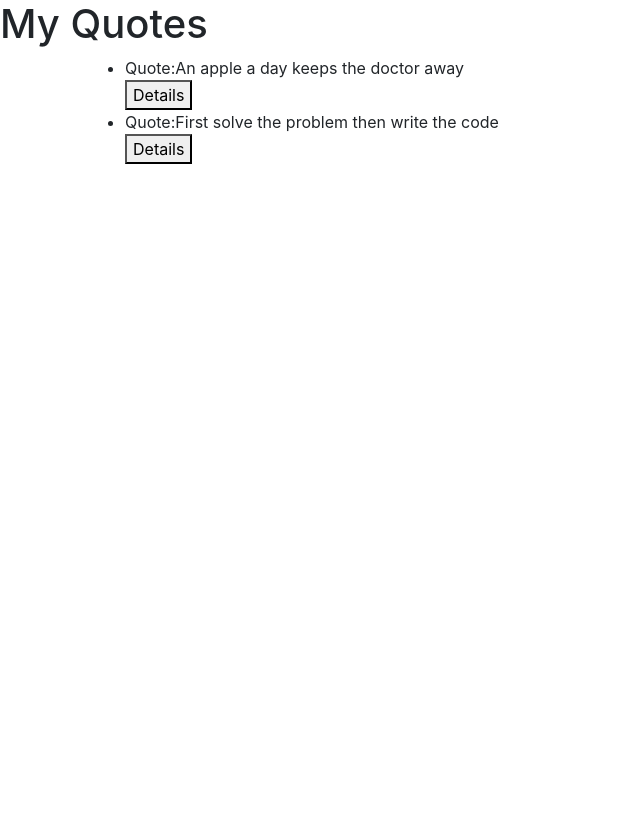
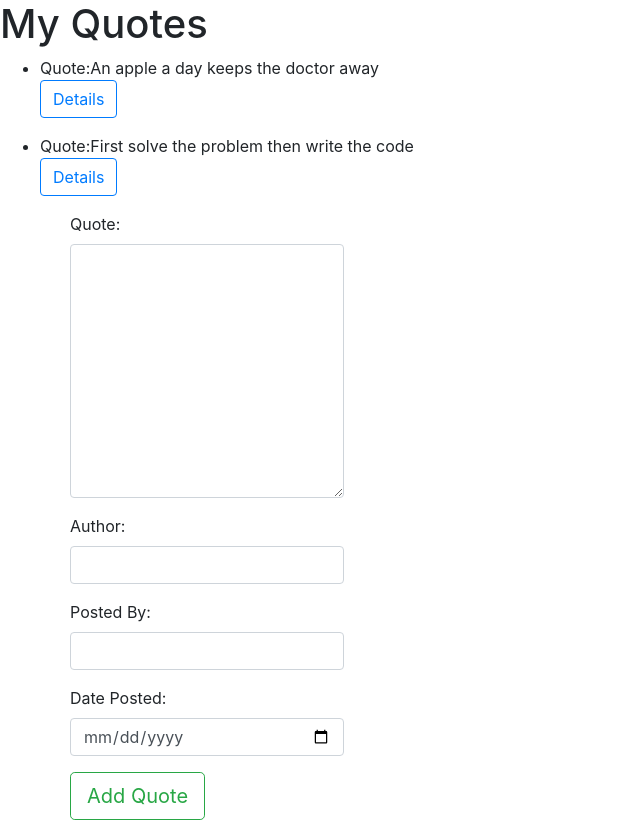
Before and after one commit to Mikemike-22/Quotes, an Angular app: page / in a window 1280 px wide. Shown: the whole page, without its empty margins (0-640 px from the left). Built offline with nearby package versions, Linux system fonts and the light colour scheme.

Commit message:
create a two way binding

```diff
--- a/src/app/app.module.ts
+++ b/src/app/app.module.ts
@@ -1,21 +1,25 @@
 import { BrowserModule } from '@angular/platform-browser';
 import { NgModule } from '@angular/core';
+import {FormsModule} from '@angular/forms';
 
 import { AppRoutingModule } from './app-routing.module';
 import { AppComponent } from './app.component';
 import { QuoteComponent } from './quote/quote.component';
 import { QuoteDetailsComponent } from './quote-details/quote-details.component';
 import { DateCountPipe } from './date-count.pipe';
+import { QuoteFormComponent } from './quote-form/quote-form.component';
 
 @NgModule({
   declarations: [
     AppComponent,
     QuoteComponent,
     QuoteDetailsComponent,
-    DateCountPipe
+    DateCountPipe,
+   QuoteFormComponent
   ],
   imports: [
     BrowserModule,
+    FormsModule,
     AppRoutingModule
   ],
   providers: [],
--- a/src/app/date-count.pipe.ts
+++ b/src/app/date-count.pipe.ts
@@ -11,7 +11,7 @@ export class DateCountPipe implements PipeTransform {
 
     let todayWithNoTime:any= new Date(today.getFullYear(),today.getMonth(),today.getDate())
 
-    var dateDifference=Math.abs(value-todayWithNoTime)
+    var dateDifference=Math.abs(todayWithNoTime-value)
 
     const secondsInADay=86400;
 
--- /dev/null
+++ b/src/app/quote-form/quote-form.component.html
@@ -0,0 +1,34 @@
+<div class="container-fluid">
+  <div class="row">
+    <form #goalForm='ngForm'>
+
+
+      <div class="form-group">
+        <label for="quote">Quote:</label>
+        <textarea  required class="form-control" id="quote" cols="20" rows="10" [(ngModel)]="newQuote.quote" name="quote" #quoteref="ngModel"required></textarea>
+
+
+      </div>
+
+
+      <div class="form-group">
+        <label for="author">Author:</label>
+        <input type="text" required class="form-control" id="author" [(ngModel)]="newQuote.author" name="author">
+
+      </div>
+
+      <div class="form-group">
+        <label for="publisher">Posted By:</label>
+        <input type="text" required class="form-control" id="publisher" [(ngModel)]="newQuote.publisher" name="publisher" #publisher="ngModel">
+      </div>
+
+      <div class="form-group">
+        <label for="actualDate">Date Posted:</label>
+        <input type="date" required class="form-control" id="date" [(ngModel)]="newQuote.actualDate" name="actualdate" #actualDate="ngModel" required >
+      </div>
+
+      <button type="submit" class="btn btn-outline-success btn-lg">Add Quote</button>
+
+    </form>
+  </div>
+</div>
--- /dev/null
+++ b/src/app/quote-form/quote-form.component.ts
@@ -0,0 +1,17 @@
+import { Component, OnInit } from '@angular/core';
+import {Quote} from '../quote'
+
+@Component({
+  selector: 'app-quote-form',
+  templateUrl: './quote-form.component.html',
+  styleUrls: ['./quote-form.component.css']
+})
+export class QuoteFormComponent implements OnInit {
+  newQuote=new Quote(0,"","","",0,0,new Date());
+
+  constructor() { }
+
+  ngOnInit() {
+  }
+
+}
--- a/src/app/quote/quote.component.html
+++ b/src/app/quote/quote.component.html
@@ -1,15 +1,21 @@
 <h1>My Quotes</h1>
-<div class="container">
-<ul>
+
   <div *ngFor="let quote of quotes; let i='index'">
+    <ul>
 
     <li>Quote:{{quote.quote}}</li>
 
-    <button (click)="toggleDetails(i)">Details</button>
+    <button class="btn btn-outline-primary" (click)="toggleDetails(i)">Details</button>
 
-    <app-quote-details *ngIf="quote.showDescription" [quote]='quote' (isComplete)='deleteGoal($event,i)'></app-quote-details>
+    <app-quote-details *ngIf="quote.showDescription" [quote]='quote' (isComplete)='deleteGoal($event,i)'>
+    </app-quote-details>
 
+
+  </ul>
   </div>
-</ul>
+  <div class="container">
+      <div class="row">
+        <app-quote-form></app-quote-form>
+      </div>
 
-</div>
+    </div>
```
Also changed, not shown: src/app/quote-form/quote-form.component.css (added), 1 other file (tests, documents, lock files or other folders).
